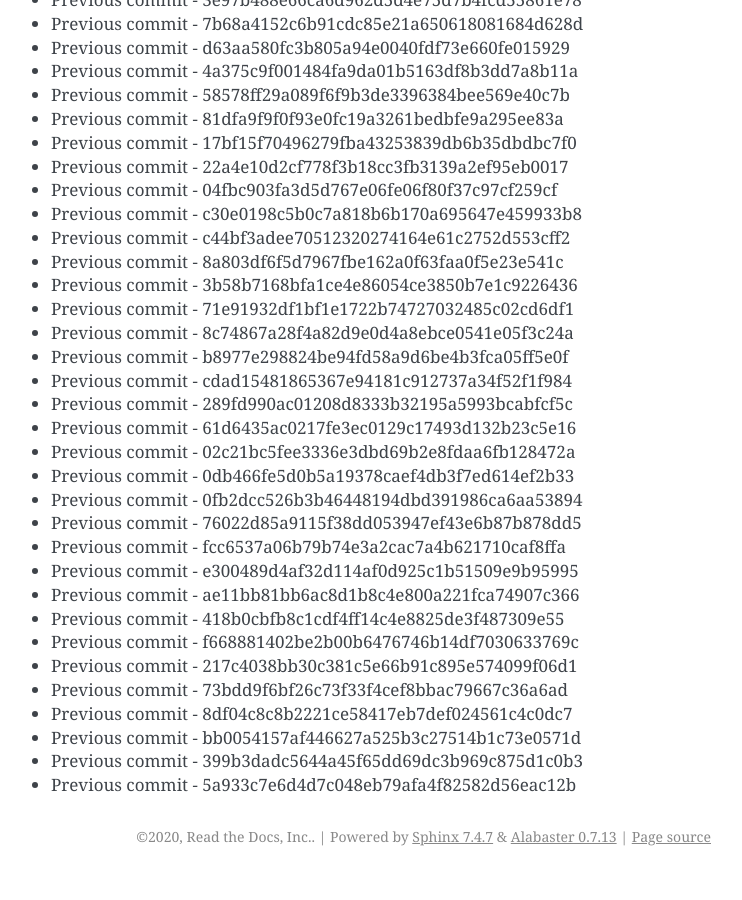
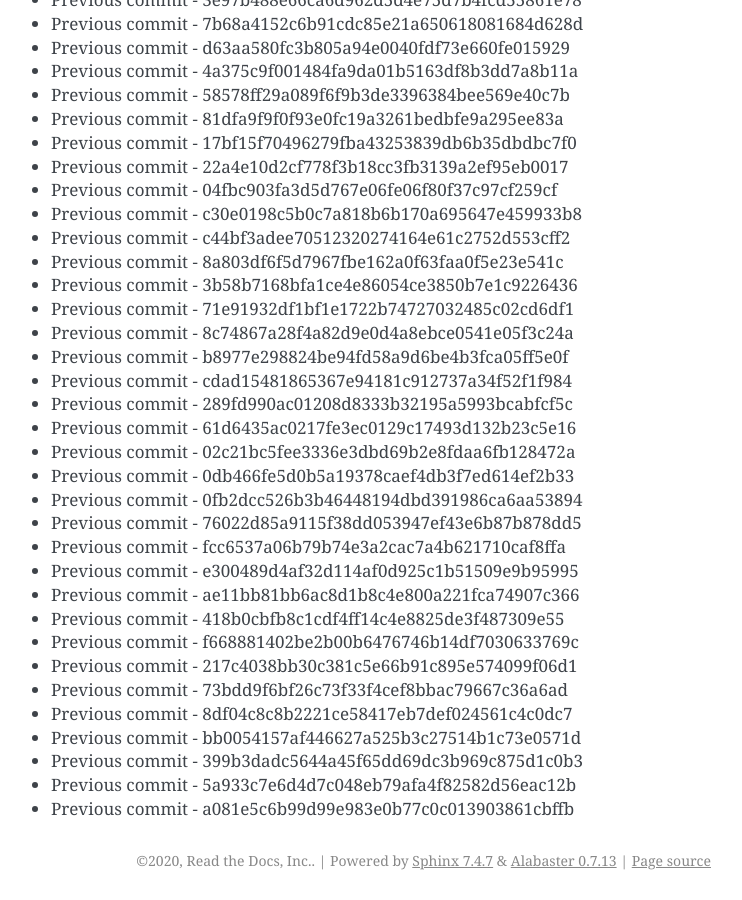
Before and after one commit to readthedocs/rtd-git-stresstest, a Sphinx documentation site: the page built from docs/updates.rst, in a window 1280 px wide and 900 px high, scrolled down 9865 px. Shown: the whole window, without its empty margins (399-1141 px from the left). Built offline with Sphinx 7.4.7, drawn with Linux system fonts in a browser that asks for light colours; before the commit the page ends 10741 px from its top, so only the background shows below that.

Commit message:
Generating commit from previous: a081e5c6b99d99e983e0b77c0c013903861cbffb

```diff
--- a/docs/updates.rst
+++ b/docs/updates.rst
@@ -446,3 +446,4 @@ It can be tested for any performance characteristics.
 * Previous commit - bb0054157af446627a525b3c27514b1c73e0571d
 * Previous commit - 399b3dadc5644a45f65dd69dc3b969c875d1c0b3
 * Previous commit - 5a933c7e6d4d7c048eb79afa4f82582d56eac12b
+* Previous commit - a081e5c6b99d99e983e0b77c0c013903861cbffb
```
